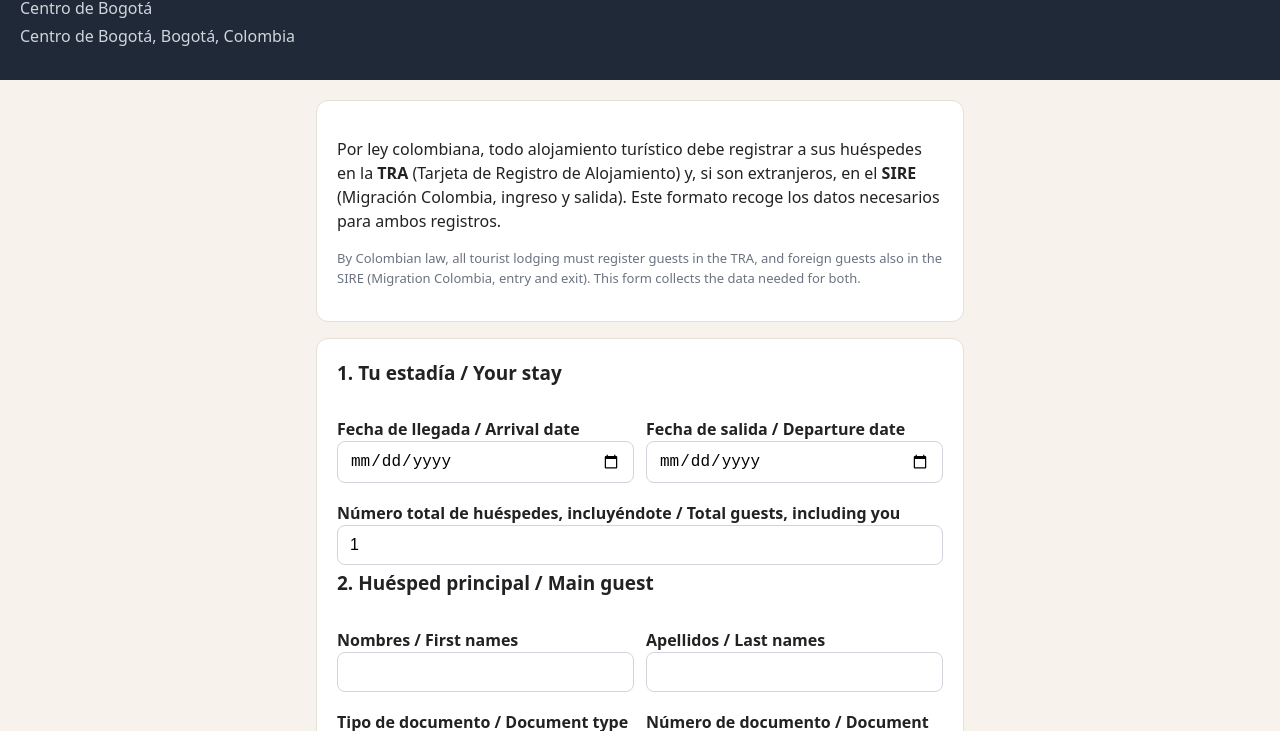
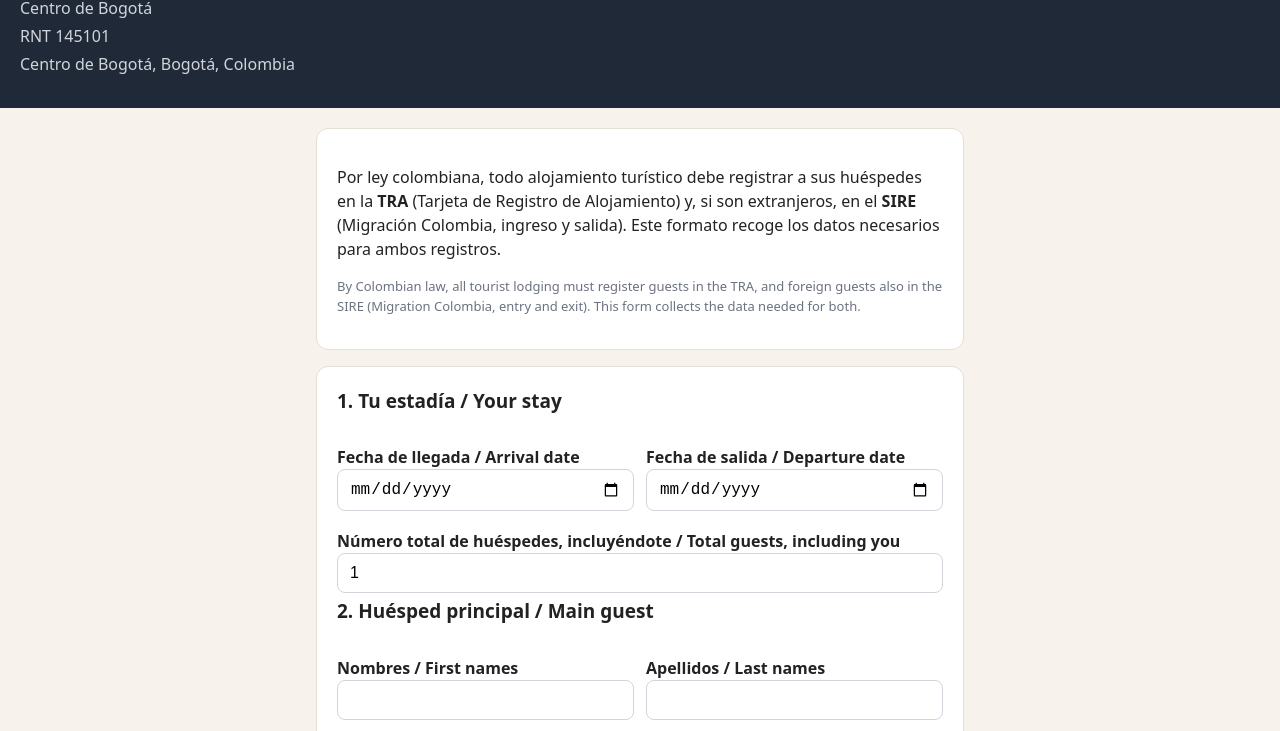
Before and after one commit to paqg2007/sua-checkin, a plain HTML site: page centrico19/index.html in a window 1280 px wide. Shown: the part 77-808 px from the top of the page. Drawn offline with Linux system fonts and the light colour scheme.

Commit message:
Céntrico19: muestra RNT 145101

```diff
--- a/centrico19/index.html
+++ b/centrico19/index.html
@@ -11,6 +11,7 @@
 <header>
 <h1>Céntrico19, Industrial Loft</h1>
 <p>Centro de Bogotá</p>
+<p>RNT 145101</p>
 <p>Centro de Bogotá, Bogotá, Colombia</p>
 
 </header>
```
